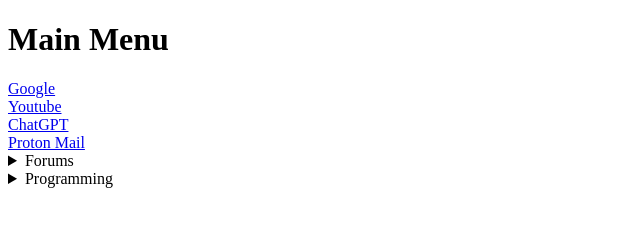
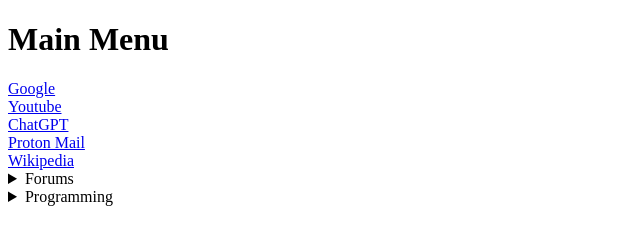
Before and after one commit to FemboyTextEditor/FemboyTextEditor.github.io, a plain HTML site: page index.html in a window 1280 px wide. Shown: the whole page, without its empty margins (0-640 px from the left). Drawn offline with Linux system fonts and the light colour scheme.

Commit message:
add wikipedia

```diff
--- a/index.html
+++ b/index.html
@@ -14,6 +14,7 @@
     <a href="https://youtube.com">Youtube<br></a>
     <a href="https://chatgpt.com">ChatGPT<br></a>
     <a href="https://mail.proton.me">Proton Mail<br></a>
+    <a href="https://en.wikipedia.org">Wikipedia<br></a>
     <details close="">
       <summary>Forums</summary>
 	<a href="https://4chan.org">4chan<br></a>
```
Also changed, not shown: 1 other file.
